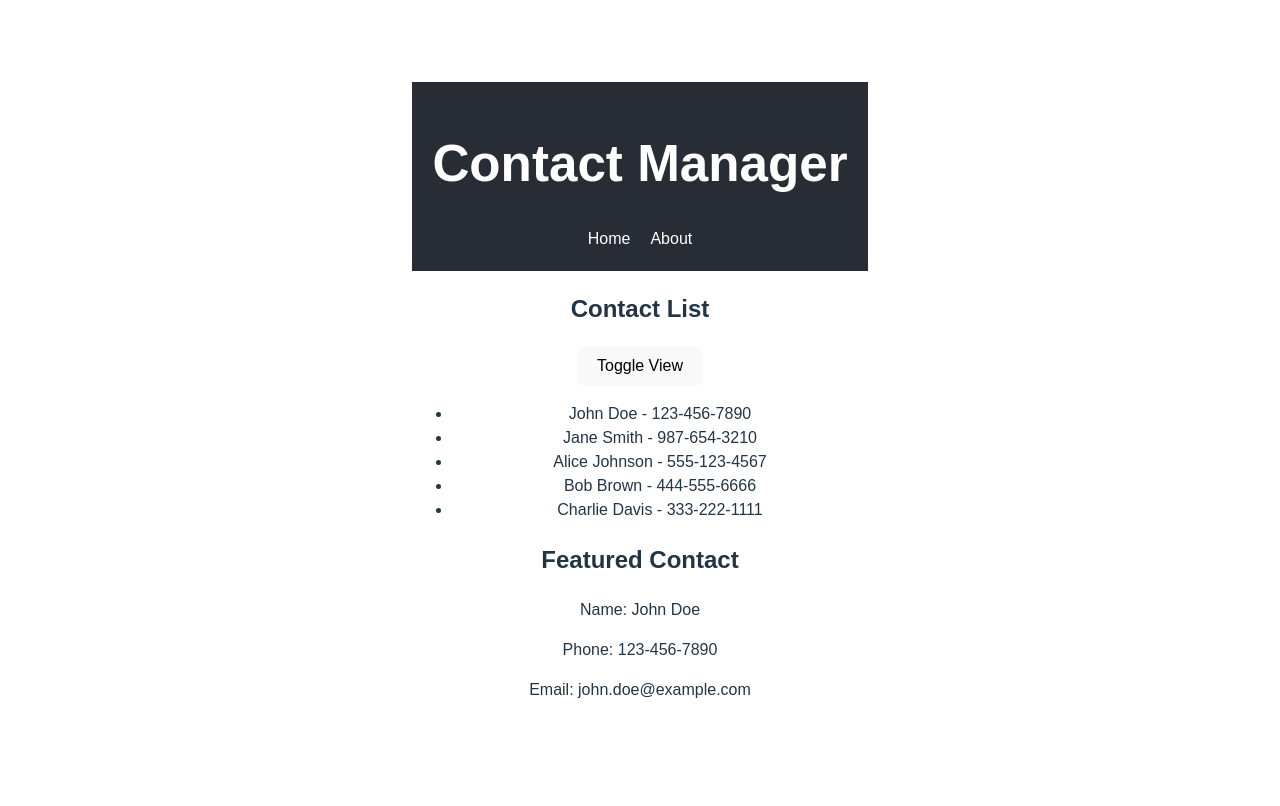
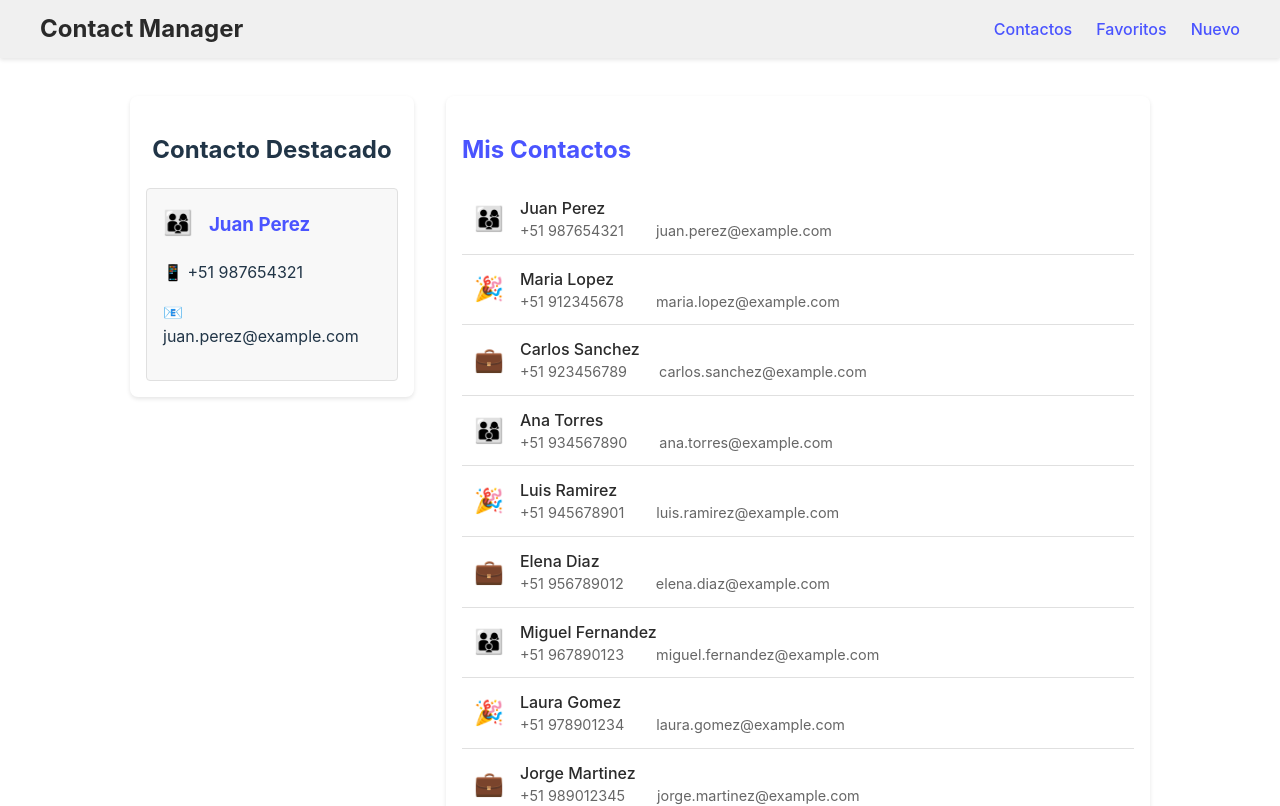
Before and after one commit to antony190599/contact-manager, a React (Vite) app: page / in a window 1280 px wide. Shown: the top 806 px of the page. Built offline with nearby package versions, Linux system fonts and the light colour scheme.

Commit message:
actualizar

```diff
--- a/src/App.css
+++ b/src/App.css
@@ -1,30 +1,8 @@
 #root {
   max-width: 1280px;
   margin: 0 auto;
-  padding: 2rem;
+  padding: 1rem;
   text-align: center;
-}
-
-.logo {
-  height: 6em;
-  padding: 1.5em;
-  will-change: filter;
-  transition: filter 300ms;
-}
-.logo:hover {
-  filter: drop-shadow(0 0 2em #646cffaa);
-}
-.logo.react:hover {
-  filter: drop-shadow(0 0 2em #61dafbaa);
-}
-
-@keyframes logo-spin {
-  from {
-    transform: rotate(0deg);
-  }
-  to {
-    transform: rotate(360deg);
-  }
 }
 
 @media (prefers-reduced-motion: no-preference) {
@@ -33,43 +11,189 @@
   }
 }
 
-.App {
-  font-family: Arial, sans-serif;
-  text-align: center;
+.card {
+  padding: 2em;
 }
 
-header {
-  background-color: #282c34;
-  padding: 20px;
-  color: white;
+.read-the-docs {
+  color: #888;
 }
 
-nav a {
-  margin: 0 10px;
-  color: white;
+.app {
+  width: 100%;
+  max-width: 1200px;
+  margin: 0 auto;
+}
+
+/* Actualizamos los estilos del header */
+.app-header {
+  position: fixed;
+  top: 0;
+  left: 0;
+  width: 100%;
+  background-color: #f0f0f0;
+  box-shadow: 0 2px 4px rgba(0, 0, 0, 0.1);
+  z-index: 1000;
+}
+
+.header-content {
+  max-width: 1200px;
+  margin: 0 auto;
+  padding: 1rem;
+  display: flex;
+  justify-content: space-between;
+  align-items: center;
+}
+
+.app-header h1 {
+  margin: 0;
+  font-size: 1.5rem;
+  color: #2a2a2a;
+}
+
+.app-header nav ul {
+  list-style: none;
+  padding: 0;
+  margin: 0;
+  display: flex;
+  gap: 1.5rem;
+}
+
+.app-header nav a {
+  color: #4a54ff;
   text-decoration: none;
+  font-weight: 500;
+  padding: 0.5rem 0;
+  transition: color 0.2s;
+}
+
+.app-header nav a:hover {
+  color: #3740cc;
+}
+
+/* Ajustamos el contenedor principal para compensar el header fijo */
+.app-container {
+  margin-top: 4rem; /* Ajusta este valor según la altura de tu header */
+  padding: 1rem;
+  display: flex;
+  flex-direction: column;
+  gap: 1rem;
+}
+
+/* Estilos para el sidebar */
+.sidebar {
+  width: 100%;
+}
+
+/* Contenido principal */
+.main-content {
+  width: 100%;
+  box-sizing: border-box;
+}
+
+.contact-list {
+  background-color: #ffffff;
+  padding: 1rem;
+  border-radius: 8px;
+  margin-bottom: 2rem;
+  box-shadow: 0 2px 4px rgba(0, 0, 0, 0.1);
+}
+
+.contact-list ul {
+  list-style: none;
+  padding: 0;
+}
+
+.contact-list h2 {
+  color: #4a54ff;
+  margin-bottom: 1rem;
+  text-align: left;
 }
 
 .contact-detail {
-  margin-top: 20px;
+  background-color: #ffffff;
+  padding: 1rem;
+  border-radius: 8px;
+  box-shadow: 0 2px 4px rgba(0, 0, 0, 0.1);
 }
 
-.cards {
-  display: flex;
-  flex-wrap: wrap;
-  justify-content: center;
+.detail-card {
+  text-align: left;
+  padding: 1rem;
+  background-color: #f8f8f8;
+  border-radius: 4px;
+  border: 1px solid #e0e0e0;
 }
 
-.card {
-  border: 1px solid #ccc;
-  border-radius: 8px;
-  padding: 16px;
-  margin: 8px;
-  width: 200px;
-  text-align: left;
-  cursor: pointer;
+.detail-card h3 {
+  margin-top: 0;
+  color: #4a54ff;
 }
 
-.card:hover {
-  background-color: #f0f0f0;
+.contact-row {
+  display: flex;
+  align-items: center;
+  padding: 0.75rem;
+  border-bottom: 1px solid #e0e0e0;
+  transition: background-color 0.2s;
 }
+
+.contact-row:last-child {
+  border-bottom: none;
+}
+
+.contact-row:hover {
+  background-color: #f5f5f5;
+}
+
+.contact-type {
+  font-size: 1.5rem;
+  margin-right: 1rem;
+}
+
+.contact-info {
+  display: flex;
+  flex-direction: column;
+  align-items: flex-start;
+}
+
+.contact-name {
+  font-weight: 500;
+  color: #2a2a2a;
+}
+
+.contact-data {
+  display: flex;
+  gap: 2rem;
+}
+
+.contact-phone {
+  font-size: 0.9em;
+  color: #666;
+}
+.contact-mail {
+  font-size: 0.9em;
+  color: #666;
+}
+/* Media query para pantallas grandes */
+@media (min-width: 768px) {
+  .app-container {
+    flex-direction: row;
+    align-items: flex-start;
+  }
+
+  .sidebar {
+    width: 300px;
+    position: sticky;
+    top: 80px; /* Ajusta según la altura del header */
+  }
+
+  .main-content {
+    min-width: 55vw;
+    flex: 1;
+  }
+
+  .contact-detail {
+    margin-right: 1rem;
+  }
+}
--- a/src/App.jsx
+++ b/src/App.jsx
@@ -1,29 +1,27 @@
-import React, { useState } from 'react';
-import Header from './components/Header';
-import ContactList from './components/ContactList';
-import ContactDetail from './components/ContactDetail';
-import './App.css';
+import './App.css'
+import Header from './components/Header'
+import ContactList from './components/ContactList'
+import ContactDetail from './components/ContactDetail'
+import contacts from './data/contacts.json'
 
-const App = () => {
-  const [featuredContact, setFeaturedContact] = useState({
-    name: 'John Doe',
-    phone: '123-456-7890',
-    email: 'john.doe@example.com'
-  });
+function App() {
 
-  const handleSelectContact = (contact) => {
-    setFeaturedContact(contact);
-  };
 
-  return (
-    <div className="App">
-      <Header />
-      <main>
-        <ContactList onSelectContact={handleSelectContact} />
-        <ContactDetail contact={featuredContact} />
-      </main>
-    </div>
-  );
-};
+    const pinnedContact = contacts[0];
 
-export default App;
+    return (
+        <div className="app">
+            <Header />
+            <div className="app-container">
+                <aside className="sidebar">
+                    <ContactDetail contact={pinnedContact} />
+                </aside>
+                <main className="main-content">
+                    <ContactList contacts={contacts} />
+                </main>
+            </div>
+        </div>
+    )
+}
+
+export default App
--- a/src/components/ContactDetail.jsx
+++ b/src/components/ContactDetail.jsx
@@ -1,14 +1,17 @@
-import React from 'react';
+import { getTypeIcon } from "../libs/utils";
 
-const ContactDetail = ({ contact }) => {
-  return (
-    <div className="contact-detail">
-      <h2>Featured Contact</h2>
-      <p>Name: {contact.name}</p>
-      <p>Phone: {contact.phone}</p>
-      <p>Email: {contact.email}</p>
-    </div>
-  );
-};
+export default function ContactDetail(props) {
+    const contact = props.contact;
 
-export default ContactDetail;
+    return (
+        <div className="contact-detail">
+            <h2>Contacto Destacado</h2>
+            <div className="detail-card">
+                <h3><span className="contact-type">{getTypeIcon(contact.type)}</span>{contact.fullname}</h3>
+                <p>📱 {contact.phonenumber}</p>
+                <p>📧 {contact.email}</p>
+
+            </div>
+        </div>
+    )
+}
--- a/src/components/ContactList.jsx
+++ b/src/components/ContactList.jsx
@@ -1,39 +1,19 @@
-import React, { useState } from 'react';
-import contacts from '../data/contacts';
+import ContactRow from './ContactRow'
 
-const ContactList = ({ onSelectContact }) => {
-  const [view, setView] = useState('list');
+const ContactList = ({ contacts }) => {
+    return (
+        <div className="contact-list">
+            <h2>Mis Contactos</h2>
+            <ul>
+                {contacts.map((contact, index) => (
+                    <ContactRow
+                        key={index}
+                        contact={contact}
+                    />
+                ))}
+            </ul>
+        </div>
+    )
+}
 
-  const toggleView = () => {
-    setView(view === 'list' ? 'cards' : 'list');
-  };
-
-  return (
-    <div>
-      <h2>Contact List</h2>
-      <button onClick={toggleView}>
-        Toggle View
-      </button>
-      {view === 'list' ? (
-        <ul>
-          {contacts.map(contact => (
-            <li key={contact.id} onClick={() => onSelectContact(contact)}>
-              {contact.name} - {contact.phone}
-            </li>
-          ))}
-        </ul>
-      ) : (
-        <div className="cards">
-          {contacts.map(contact => (
-            <div key={contact.id} className="card" onClick={() => onSelectContact(contact)}>
-              <h3>{contact.name}</h3>
-              <p>{contact.phone}</p>
-            </div>
-          ))}
-        </div>
-      )}
-    </div>
-  );
-};
-
-export default ContactList;
+export default ContactList
--- /dev/null
+++ b/src/components/ContactRow.jsx
@@ -0,0 +1,22 @@
+import { getTypeIcon } from "../libs/utils";
+
+
+const ContactRow = ({ contact }) => {
+    const { fullname, phonenumber, email, type } = contact;
+
+    return (
+        <li className="contact-row">
+            <span className="contact-type">{getTypeIcon(type)}</span>
+            <div className="contact-info">
+                <span className="contact-name">{fullname}</span>
+                <div className="contact-data">
+                <span className="contact-phone">{phonenumber}</span>
+                <span className="contact-mail">{email}</span>
+                </div>
+
+            </div>
+        </li>
+    );
+};
+
+export default ContactRow;
--- a/src/components/Header.jsx
+++ b/src/components/Header.jsx
@@ -1,15 +1,16 @@
-import React from 'react';
-
-const Header = () => {
-  return (
-    <header>
-      <h1>Contact Manager</h1>
-      <nav>
-        <a href="#home">Home</a>
-        <a href="#about">About</a>
-      </nav>
-    </header>
-  );
-};
-
-export default Header;
+export default function Header() {
+    return (
+        <header className="app-header">
+            <div className="header-content">
+                <h1>Contact Manager</h1>
+                <nav>
+                    <ul>
+                        <li><a href="#contactos">Contactos</a></li>
+                        <li><a href="#favoritos">Favoritos</a></li>
+                        <li><a href="#nuevo">Nuevo</a></li>
+                    </ul>
+                </nav>
+            </div>
+        </header>
+    )
+}
--- a/src/data/contacts.js
+++ /dev/null
@@ -1,9 +0,0 @@
-const contacts = [
-    { id: 1, name: 'John Doe', phone: '123-456-7890', email: 'john.doe@example.com' },
-    { id: 2, name: 'Jane Smith', phone: '987-654-3210', email: 'jane.smith@example.com' },
-    { id: 3, name: 'Alice Johnson', phone: '555-123-4567', email: 'alice.johnson@example.com' },
-    { id: 4, name: 'Bob Brown', phone: '444-555-6666', email: 'bob.brown@example.com' },
-    { id: 5, name: 'Charlie Davis', phone: '333-222-1111', email: 'charlie.davis@example.com' }
-  ];
-
-  export default contacts;
--- /dev/null
+++ b/src/data/contacts.json
@@ -0,0 +1,182 @@
+[
+  {
+      "fullname": "Juan Perez",
+      "phonenumber": "+51 987654321",
+      "email": "juan.perez@example.com",
+      "type": "familia"
+  },
+  {
+      "fullname": "Maria Lopez",
+      "phonenumber": "+51 912345678",
+      "email": "maria.lopez@example.com",
+      "type": "social"
+  },
+  {
+      "fullname": "Carlos Sanchez",
+      "phonenumber": "+51 923456789",
+      "email": "carlos.sanchez@example.com",
+      "type": "trabajo"
+  },
+  {
+      "fullname": "Ana Torres",
+      "phonenumber": "+51 934567890",
+      "email": "ana.torres@example.com",
+      "type": "familia"
+  },
+  {
+      "fullname": "Luis Ramirez",
+      "phonenumber": "+51 945678901",
+      "email": "luis.ramirez@example.com",
+      "type": "social"
+  },
+  {
+      "fullname": "Elena Diaz",
+      "phonenumber": "+51 956789012",
+      "email": "elena.diaz@example.com",
+      "type": "trabajo"
+  },
+  {
+      "fullname": "Miguel Fernandez",
+      "phonenumber": "+51 967890123",
+      "email": "miguel.fernandez@example.com",
+      "type": "familia"
+  },
+  {
+      "fullname": "Laura Gomez",
+      "phonenumber": "+51 978901234",
+      "email": "laura.gomez@example.com",
+      "type": "social"
+  },
+  {
+      "fullname": "Jorge Martinez",
+      "phonenumber": "+51 989012345",
+      "email": "jorge.martinez@example.com",
+      "type": "trabajo"
+  },
+  {
+      "fullname": "Patricia Ruiz",
+      "phonenumber": "+51 990123456",
+      "email": "patricia.ruiz@example.com",
+      "type": "familia"
+  },
+  {
+      "fullname": "Ricardo Morales",
+      "phonenumber": "+51 901234567",
+      "email": "ricardo.morales@example.com",
+      "type": "social"
+  },
+  {
+      "fullname": "Sofia Herrera",
+      "phonenumber": "+51 912345678",
+      "email": "sofia.herrera@example.com",
+      "type": "trabajo"
+  },
+  {
+      "fullname": "Diego Castro",
+      "phonenumber": "+51 923456789",
+      "email": "diego.castro@example.com",
+      "type": "familia"
+  },
+  {
+      "fullname": "Valeria Rojas",
+      "phonenumber": "+51 934567890",
+      "email": "valeria.rojas@example.com",
+      "type": "social"
+  },
+  {
+      "fullname": "Fernando Vargas",
+      "phonenumber": "+51 945678901",
+      "email": "fernando.vargas@example.com",
+      "type": "trabajo"
+  },
+  {
+      "fullname": "Gabriela Mendoza",
+      "phonenumber": "+51 956789012",
+      "email": "gabriela.mendoza@example.com",
+      "type": "familia"
+  },
+  {
+      "fullname": "Andres Paredes",
+      "phonenumber": "+51 967890123",
+      "email": "andres.paredes@example.com",
+      "type": "social"
+  },
+  {
+      "fullname": "Camila Salazar",
+      "phonenumber": "+51 978901234",
+      "email": "camila.salazar@example.com",
+      "type": "trabajo"
+  },
+  {
+      "fullname": "Sebastian Ortiz",
+      "phonenumber": "+51 989012345",
+      "email": "sebastian.ortiz@example.com",
+      "type": "familia"
+  },
+  {
+      "fullname": "Isabella Chavez",
+      "phonenumber": "+51 990123456",
+      "email": "isabella.chavez@example.com",
+      "type": "social"
+  },
+  {
+      "fullname": "Daniela Flores",
+      "phonenumber": "+51 901234567",
+      "email": "daniela.flores@example.com",
+      "type": "trabajo"
+  },
+  {
+      "fullname": "Mateo Gutierrez",
+      "phonenumber": "+51 912345678",
+      "email": "mateo.gutierrez@example.com",
+      "type": "familia"
+  },
+  {
+      "fullname": "Lucia Jimenez",
+      "phonenumber": "+51 923456789",
+      "email": "lucia.jimenez@example.com",
+      "type": "social"
+  },
+  {
+      "fullname": "Santiago Romero",
+      "phonenumber": "+51 934567890",
+      "email": "santiago.romero@example.com",
+      "type": "trabajo"
+  },
+  {
+      "fullname": "Victoria Navarro",
+      "phonenumber": "+51 945678901",
+      "email": "victoria.navarro@example.com",
+      "type": "familia"
+  },
+  {
+      "fullname": "Emilio Peña",
+      "phonenumber": "+51 956789012",
+      "email": "emilio.pena@example.com",
+      "type": "social"
+  },
+  {
+      "fullname": "Martina Soto",
+      "phonenumber": "+51 967890123",
+      "email": "martina.soto@example.com",
+      "type": "trabajo"
+  },
+  {
+      "fullname": "Julian Aguilar",
+      "phonenumber": "+51 978901234",
+      "email": "julian.aguilar@example.com",
+      "type": "familia"
+  },
+  {
+      "fullname": "Renata Delgado",
+      "phonenumber": "+51 989012345",
+      "email": "renata.delgado@example.com",
+      "type": "social"
+  },
+  {
+      "fullname": "Benjamin Reyes",
+      "phonenumber": "+51 990123456",
+      "email": "benjamin.reyes@example.com",
+      "type": "trabajo"
+  }
+]
--- /dev/null
+++ b/src/libs/utils.js
@@ -0,0 +1,12 @@
+export const getTypeIcon = (tipo) => {
+	switch (tipo) {
+		case "familia":
+			return "👨‍👩‍👦";
+		case "trabajo":
+			return "💼";
+		case "social":
+			return "🎉";
+		default:
+			return "👤";
+	}
+};
```
Also changed, not shown: src/components/ContactCard.jsx (added, +8 -0 lines).
